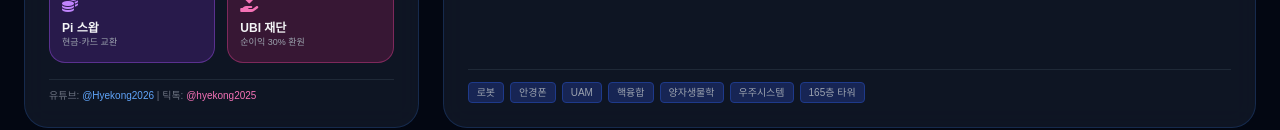
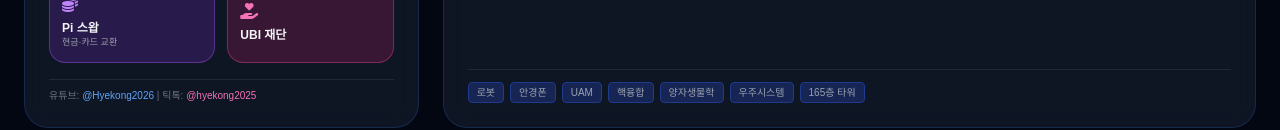
Before and after one commit to ljw2358/HK-Xprize, a plain HTML site: page index.html in a window 1280 px wide. Shown: the part 638-768 px from the top of the page. Drawn offline with nearby package versions, Linux system fonts and the light colour scheme; a web font is replaced by a local one.

Commit message:
Remove profit sharing text from UBI button
Removed the profit sharing text from the UBI button.

```diff
--- a/index.html
+++ b/index.html
@@ -149,7 +149,7 @@
                         <button onclick="alert('재단 UBI 배분 창입니다.')" class="bg-pink-600/20 hover:bg-pink-600/40 border border-pink-500/40 p-3 rounded-2xl text-left transition">
                             <i class="fa-solid fa-hand-holding-heart text-pink-400 text-base mb-1 block"></i>
                             <div class="font-bold text-xs" id="btn-ubi-net">UBI 재단</div>
-                            <div class="text-[9px] text-gray-400">순이익 30% 환원</div>
+
                         </button>
                     </div>
                 </div>
```
